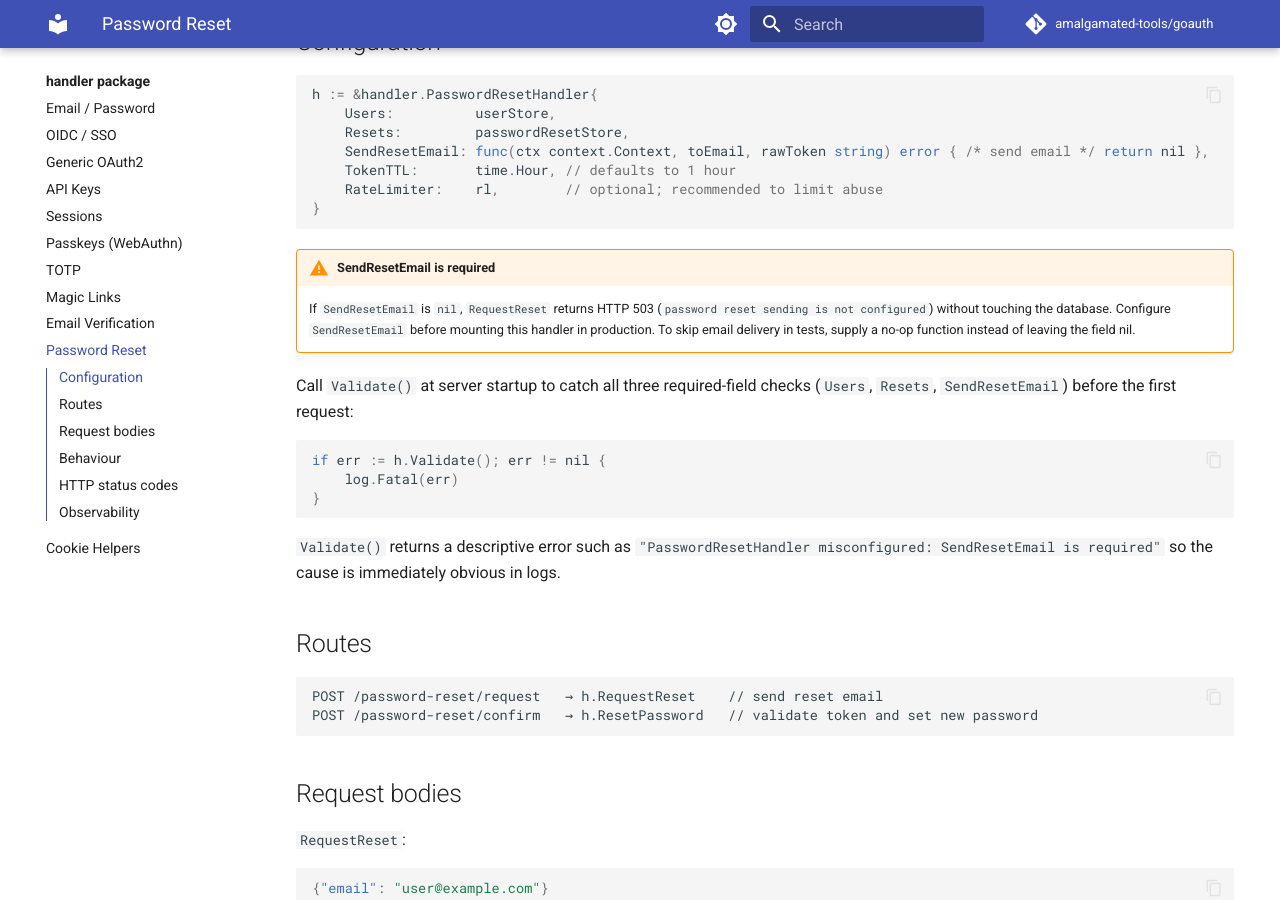
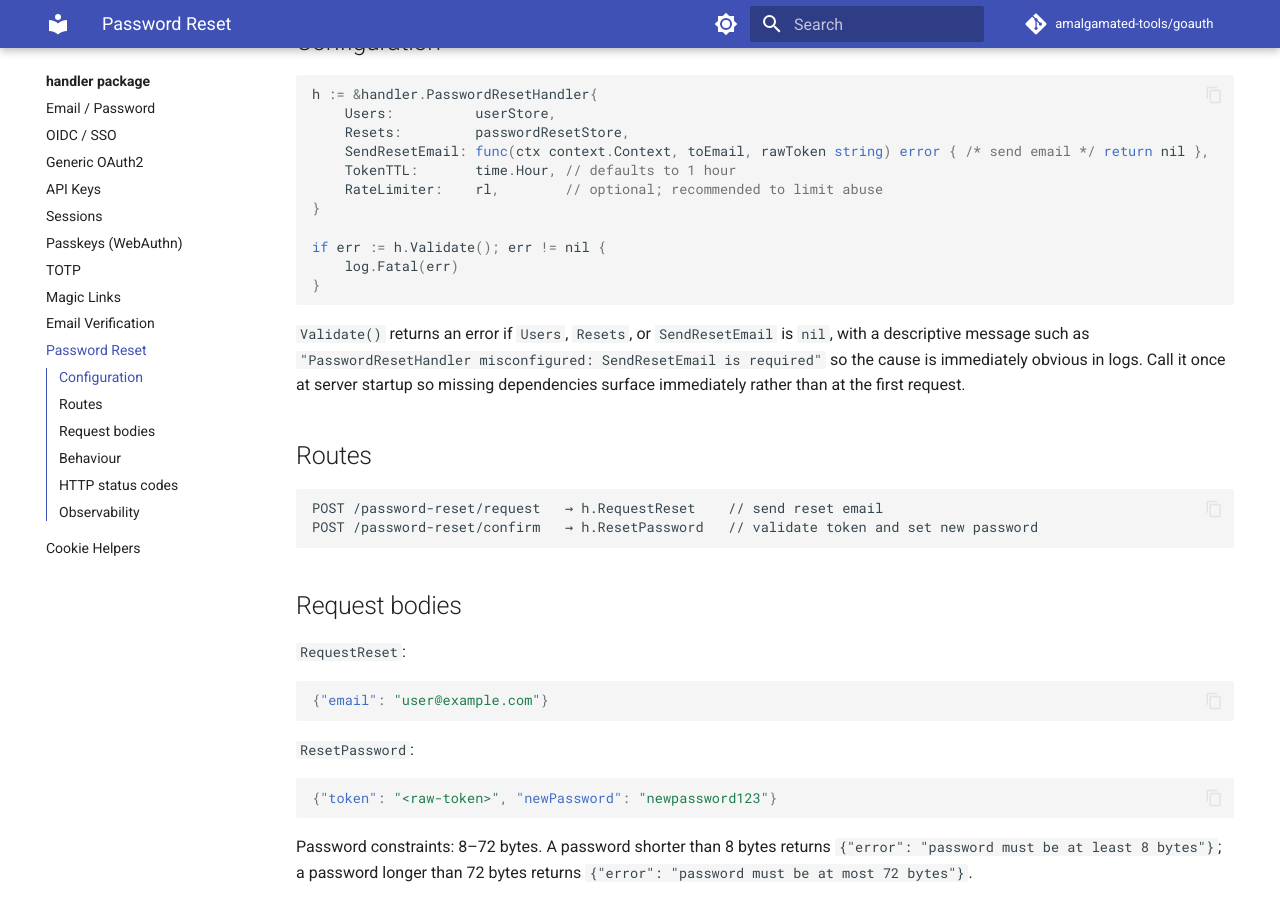
Before and after one commit to amalgamated-tools/goauth, an MkDocs documentation site: the page built from docs/handler/password-reset.md, in a window 1280 px wide and 900 px high, scrolled down 295 px. Built offline with MkDocs 1.6.1 and Material for MkDocs 9.7.7, drawn with Linux system fonts in a browser that asks for light colours; comment, search, counter and statistics services are not loaded.

Commit message:
[docs] Update documentation for features from 2026-05-23 (#347)
* docs: document Validate() startup checks for APIKey, EmailVerification, and PasswordReset handlers

Add Validate() call examples and descriptions to the Configuration
sections of api-keys.md, email-verification.md, and password-reset.md,
matching the existing pattern in magic-links.md and totp.md.

Triggered by #340 which added Validate() to these three handlers.

Co-authored-by: Copilot <223556219+Copilot@users.noreply.github.com>

* docs(handler): fix contradictory Validate() field lists and remove duplicate code blocks

email-verification.md and password-reset.md each had two descriptions of
Validate() that disagreed on which fields are required. The inline note
omitted SendEmail/SendResetEmail, the secondary paragraph was correct but
included a duplicate code block. Consolidate into a single accurate
description listing all three required fields with the descriptive error
message format.

---------

Co-authored-by: github-actions[bot] <41898282+github-actions[bot]@users.noreply.github.com>
Co-authored-by: Copilot <223556219+Copilot@users.noreply.github.com>
Co-authored-by: Patrick Veverka <veverkap@users.noreply.github.com>

````diff
--- a/docs/handler/password-reset.md
+++ b/docs/handler/password-reset.md
@@ -12,20 +12,13 @@ h := &handler.PasswordResetHandler{
     TokenTTL:       time.Hour, // defaults to 1 hour
     RateLimiter:    rl,        // optional; recommended to limit abuse
 }
-```
 
-!!! warning "SendResetEmail is required"
-    If `SendResetEmail` is `nil`, `RequestReset` returns HTTP 503 (`password reset sending is not configured`) without touching the database. Configure `SendResetEmail` before mounting this handler in production. To skip email delivery in tests, supply a no-op function instead of leaving the field nil.
-
-Call `Validate()` at server startup to catch all three required-field checks (`Users`, `Resets`, `SendResetEmail`) before the first request:
-
-```go
 if err := h.Validate(); err != nil {
     log.Fatal(err)
 }
 ```
 
-`Validate()` returns a descriptive error such as `"PasswordResetHandler misconfigured: SendResetEmail is required"` so the cause is immediately obvious in logs.
+`Validate()` returns an error if `Users`, `Resets`, or `SendResetEmail` is `nil`, with a descriptive message such as `"PasswordResetHandler misconfigured: SendResetEmail is required"` so the cause is immediately obvious in logs. Call it once at server startup so missing dependencies surface immediately rather than at the first request.
 
 ## Routes
 
````
Also changed, not shown: docs/handler/api-keys.md (+0 -4 lines), docs/handler/email-verification.md (+3 -7 lines).
